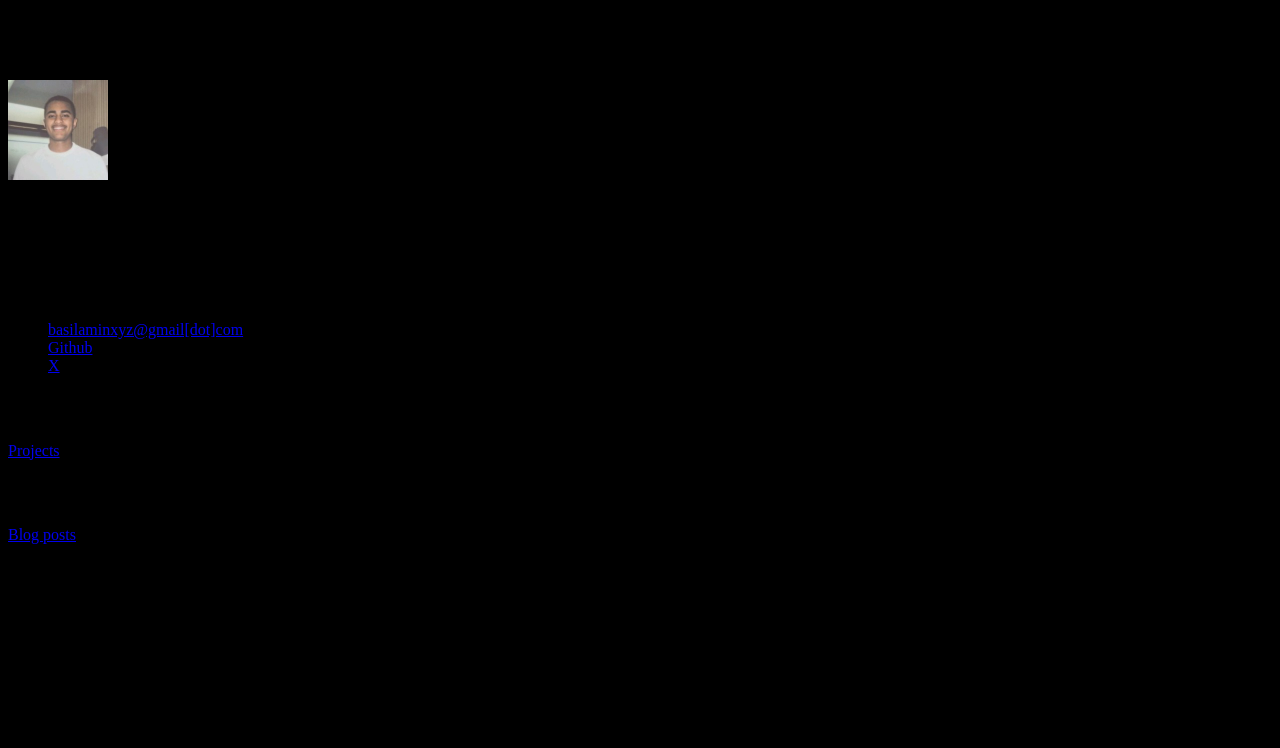
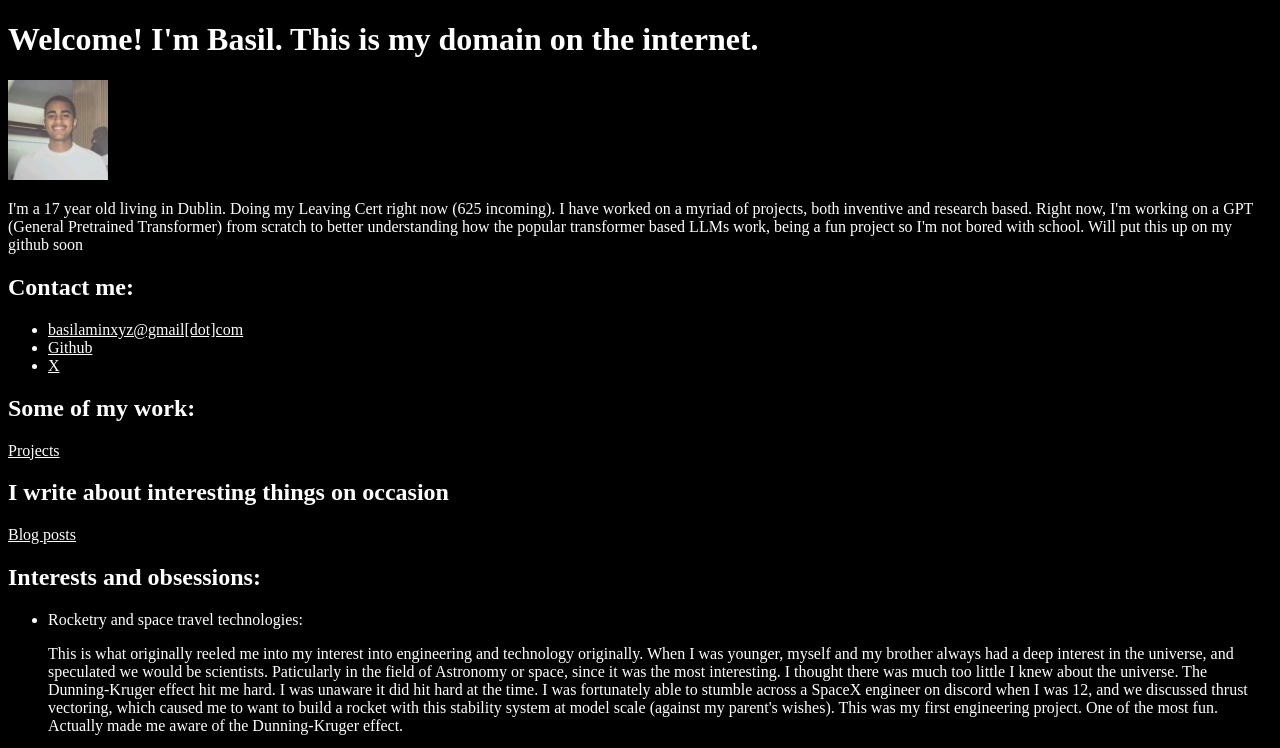
Before and after one commit to BasilAmin/basilamin.github.io, a plain HTML site: page index.html in a window 1280 px wide. Shown: the top 748 px of the page. Drawn offline with Linux system fonts and the light colour scheme.

Commit message:
Coloured text

```diff
--- a/index.html
+++ b/index.html
@@ -1,6 +1,16 @@
 <!DOCTYPE html>
 
 <html lang="en", style="background-color:rgb(0, 0, 0);">
+
+    <style>
+    p { color: rgb(255, 255, 255); }
+    h1 { color: #ffffff; }
+    h1{color: #ffffff;}
+    h2{color: #ffffff;}
+    h3{color: #ffffff;}
+    ul{color: #ffffff;}
+    a{color: #ffffff;}
+    </style>
 
     <Title> Basil Amin </Title>
     <h1>
```
